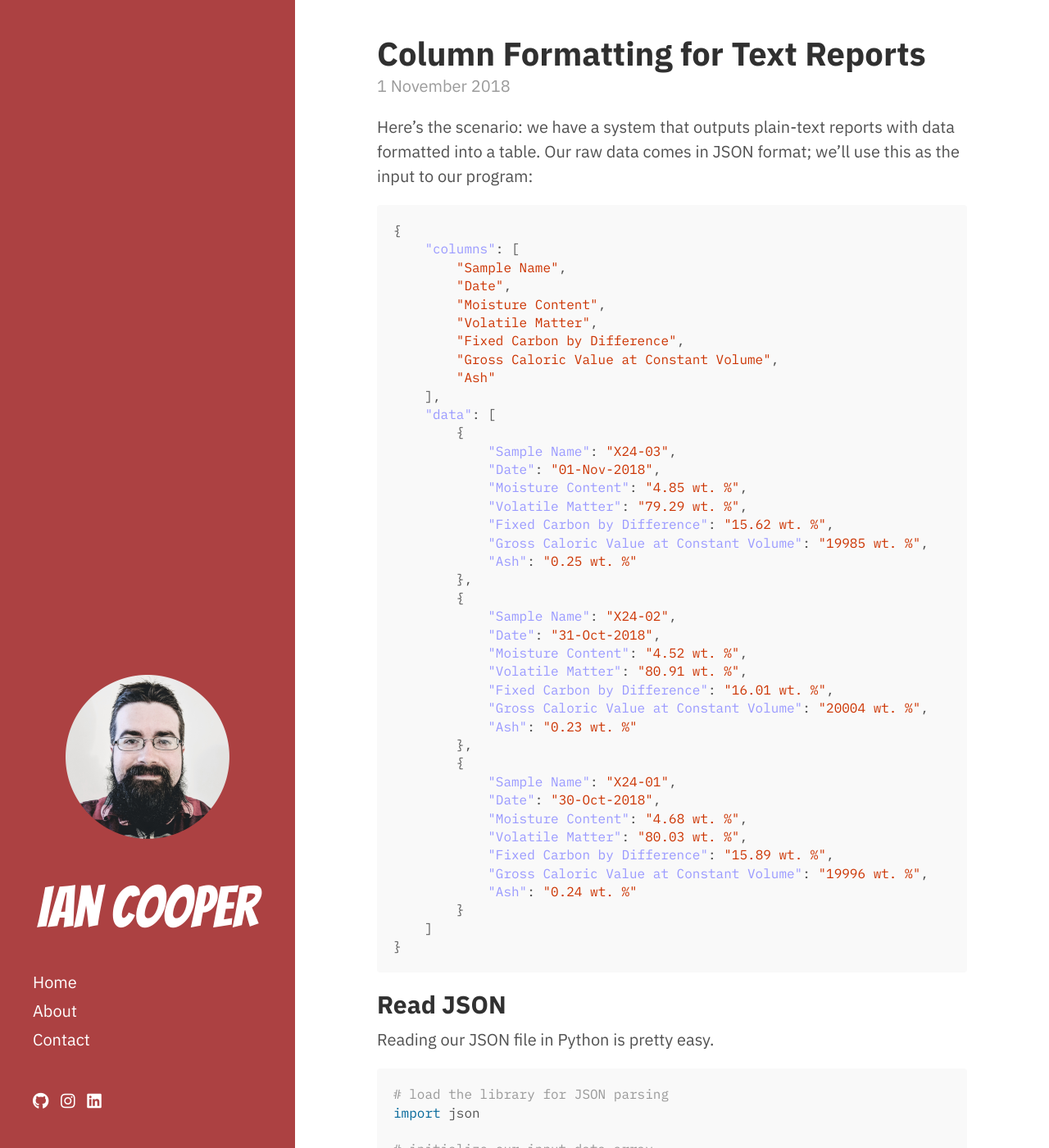
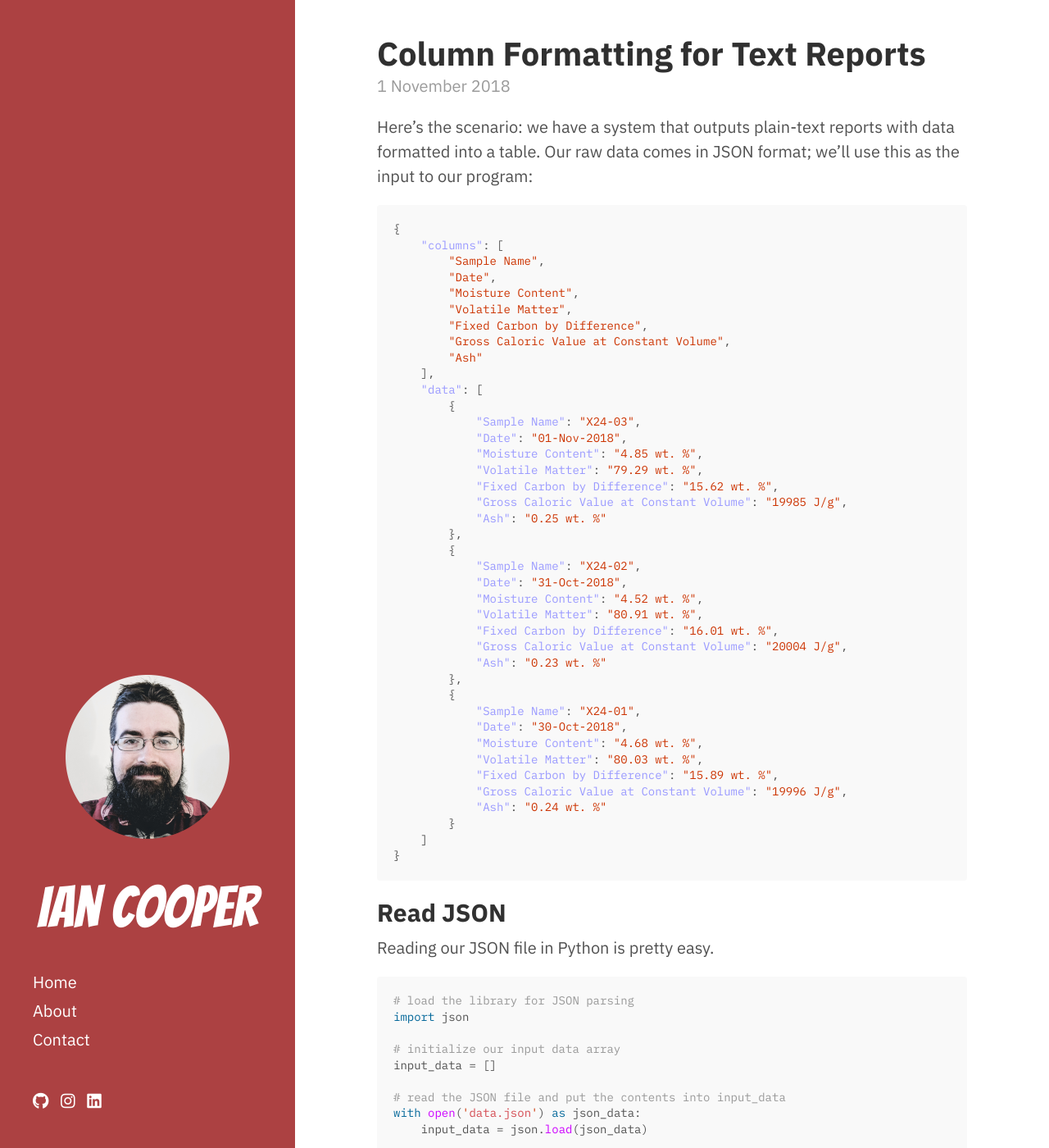
Before and after one commit to icooper/icooper.github.io, a Jekyll site: the page built from _posts/2018-11-01-formatting-columns.md, in a window 1280 px wide and 1400 px high. Shown: the whole window at 82% size. Built offline with Jekyll 4.4.1, drawn with Linux system fonts in a browser that asks for light colours; nearby versions of some CDN libraries; some of the changed text lies outside the part shown.

Commit message:
formatting

````diff
--- a/_posts/2018-11-01-formatting-columns.md
+++ b/_posts/2018-11-01-formatting-columns.md
@@ -3,11 +3,6 @@
 title: Column Formatting for Text Reports
 date: 2018-11-01
 ---
-
-<style type="text/css">
-    div.post > table:first-of-type, code.language-size-small { font-size: 0.7rem; }
-    div.post > table:first-of-type td { white-space: nowrap; }
-</style>
 
 Here's the scenario: we have a system that outputs plain-text reports with data formatted into a table.
 Our raw data comes in JSON format; we'll use this as the input to our program:
@@ -30,7 +25,7 @@
             "Moisture Content": "4.85 wt. %",
             "Volatile Matter": "79.29 wt. %",
             "Fixed Carbon by Difference": "15.62 wt. %",
-            "Gross Caloric Value at Constant Volume": "19985 wt. %",
+            "Gross Caloric Value at Constant Volume": "19985 J/g",
             "Ash": "0.25 wt. %"
         },
         {
@@ -39,7 +34,7 @@
             "Moisture Content": "4.52 wt. %",
             "Volatile Matter": "80.91 wt. %",
             "Fixed Carbon by Difference": "16.01 wt. %",
-            "Gross Caloric Value at Constant Volume": "20004 wt. %",
+            "Gross Caloric Value at Constant Volume": "20004 J/g",
             "Ash": "0.23 wt. %"
         },
         {
@@ -48,7 +43,7 @@
             "Moisture Content": "4.68 wt. %",
             "Volatile Matter": "80.03 wt. %",
             "Fixed Carbon by Difference": "15.89 wt. %",
-            "Gross Caloric Value at Constant Volume": "19996 wt. %",
+            "Gross Caloric Value at Constant Volume": "19996 J/g",
             "Ash": "0.24 wt. %"
         }
     ]
@@ -193,16 +188,16 @@
 
 Here's the output of the program:
 
-```size-small
+```
                                                        Gross
                                                        Caloric
                                            Fixed       Value at
 Sample              Moisture   Volatile    Carbon by   Constant
-Name    Date        Content    Matter      Difference  Volume      Ash
-------- ----------- ---------- ----------- ----------- ----------- ----------
-X24-03  01-Nov-2018 4.85 wt. % 79.29 wt. % 15.62 wt. % 19985 wt. % 0.25 wt. %
-X24-02  31-Oct-2018 4.52 wt. % 80.91 wt. % 16.01 wt. % 20004 wt. % 0.23 wt. %
-X24-01  30-Oct-2018 4.68 wt. % 80.03 wt. % 15.89 wt. % 19996 wt. % 0.24 wt. %
+Name    Date        Content    Matter      Difference  Volume    Ash
+------- ----------- ---------- ----------- ----------- --------- ----------
+X24-03  01-Nov-2018 4.85 wt. % 79.29 wt. % 15.62 wt. % 19985 J/g 0.25 wt. %
+X24-02  31-Oct-2018 4.52 wt. % 80.91 wt. % 16.01 wt. % 20004 J/g 0.23 wt. %
+X24-01  30-Oct-2018 4.68 wt. % 80.03 wt. % 15.89 wt. % 19996 J/g 0.24 wt. %
 ```
 
 The code for this post [can be found here](https://repl.it/@icooper1/formatting-columns).
--- a/assets/css/ianc.css
+++ b/assets/css/ianc.css
@@ -4,6 +4,12 @@
 
 code, pre {
     font-family: "IBM Plex Mono", Menlo, Monaco, "Courier New", monospace;
+}
+
+pre {
+    font-size: 0.7rem;
+    overflow-x: auto;
+    white-space: pre;
 }
 
 .gist .gist-file {
````
